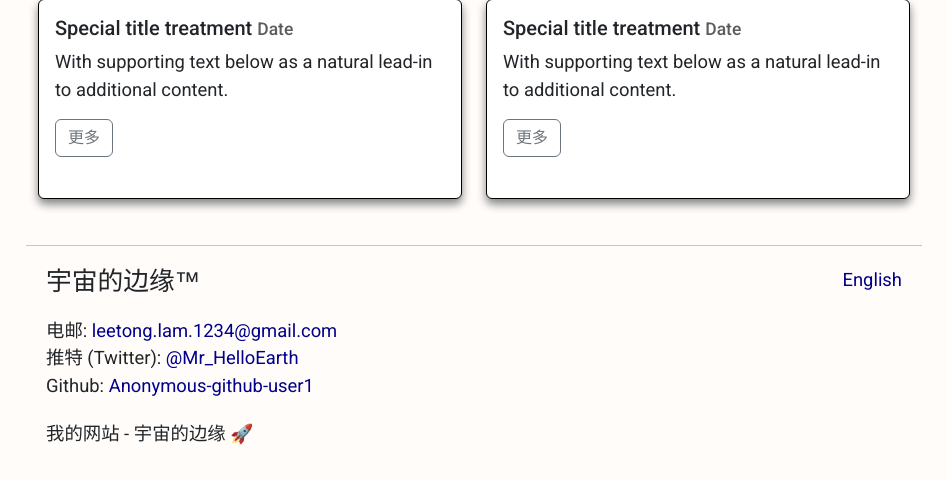
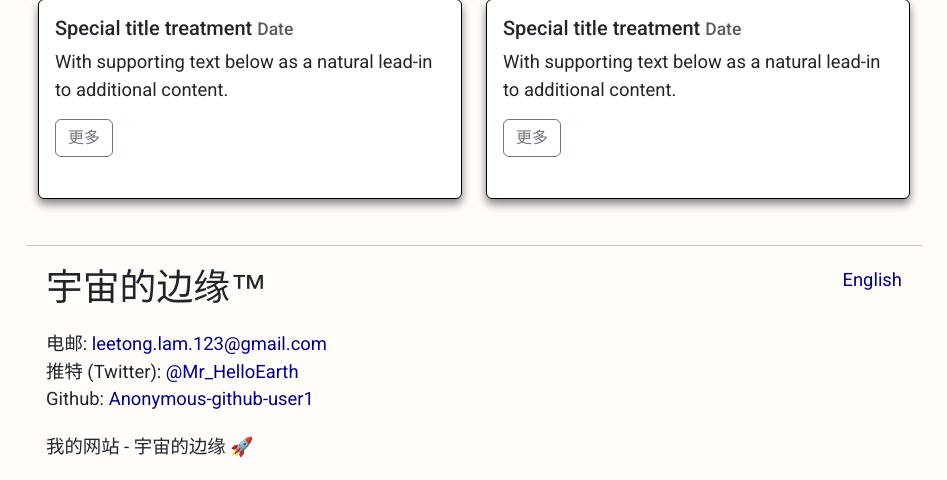
Before and after one commit to Anonymous-github-user1/TheEdgeOfTheUniverse.github.io, a Flask app: page /cn in a window 1280 px wide. Shown: the part 948-1428 px from the top of the page, without its empty margins (166-1113 px from the left). Before the commit the page ends 1393 px from the top, so only its background shows below. Run offline with Flask 2, Linux system fonts and the light colour scheme; some web fonts are replaced.

Commit message:
small changes

```diff
--- a/blog_website/static/main.css
+++ b/blog_website/static/main.css
@@ -89,6 +89,10 @@ h1, h2 {
     font-size: 140%;
 }
 
+.larger {
+    font-size: 200% !important;
+}
+
 .title {
     font-size: 50px;
 }
--- a/blog_website/templates/ai_gallery.html
+++ b/blog_website/templates/ai_gallery.html
@@ -5,6 +5,9 @@
 <div class="margin20 ptext varcolor">
   <p>Some of my favorite AI image generations. From <a class="plink" target="_blank" rel="noopener noreferrer" href="https://openai.com/dall-e-2/">DALL-E 2</a> and <a class="plink" target="_blank" rel="noopener noreferrer" href="https://midjourney.com/home/">Midjourney</a></p>
 
+  <p>(Midjourney) Prompt: a minimalist vector logo for a blog website that is related to tech and science, retro-futuristic, minimalism, white background, png (edited with Pixelmator Pro)</p>
+  <img src="{{url_for('static', filename='aiart/universe logo with background.png')}}" class="rounded mx-auto d-block margin20 img-fluid" alt="AI generated art by Midjourney with the prompt of: a minimalist vector logo for a blog website that is related to tech and science, retro-futuristic, minimalism, white background, png">
+  <hr>
   <p>(Midjourney) Prompt: dystopia by Simon Stalenhag</p>
   <img src="{{url_for('static', filename='aiart/1.png')}}" class="rounded mx-auto d-block margin20 img-fluid" alt="AI generated art by Midjourney with the prompt of: dystopia by Simon Stalenhag">
   <hr>
@@ -34,7 +37,4 @@
   <hr>
   <p>(Midjourney) Prompt: a post-apocalyptic city with nature grown everywhere, a robot standing in the middle, photorealistic, 4k, HDR, sci-fi, futuristic, unreal engine, creative</p>
   <img src="{{url_for('static', filename='aiart/10.png')}}" class="rounded mx-auto d-block margin20 img-fluid" alt="AI generated art by Midjourney with the prompt of: a post-apocalyptic city with nature grown everywhere, a robot standing in the middle, photorealistic, 4k, HDR, sci-fi, futuristic, unreal engine, creative">
-  <hr>
-  <p>Feel free to send me some of your generations though my email. I might put them in the Gallery.</p>
-
 {% endblock %}
--- a/blog_website/templates/chinese/ai_gallery_cn.html
+++ b/blog_website/templates/chinese/ai_gallery_cn.html
@@ -5,6 +5,9 @@
 <div class="margin20 ptext varcolor">
   <p>我最喜欢的一些 AI 生成的图像。 来自 <a class="plink" target="_blank" rel="noopener noreferrer" href="https://openai.com/dall-e-2/">DALL-E 2</a> 和 <a class="plink" target="_blank" rel="noopener noreferrer" href="https://midjourney.com/home/">Midjourney</a></p>
 
+  <p>(Midjourney) 图片要求: a minimalist vector logo for a blog website that is related to tech and science, retro-futuristic, minimalism, white background, png (用了 Pixelmator Pro 来编辑) (与科技、复古未来主义、极简主义、白色背景、PNG相关的博客网站的极简主义矢量Logo)</p>
+  <img src="{{url_for('static', filename='aiart/universe logo with background.png')}}" class="rounded mx-auto d-block margin20 img-fluid" alt="AI generated art by Midjourney with the prompt of: a minimalist vector logo for a blog website that is related to tech and science, retro-futuristic, minimalism, white background, png">
+  <hr>
   <p>(Midjourney) 图片要求: dystopia by Simon Stalenhag (Simon Stalenhag 的反乌托邦)</p>
   <img src="{{url_for('static', filename='aiart/1.png')}}" class="rounded mx-auto d-block margin20 img-fluid" alt="人工智能 Midjourney 生成艺术作品，提示如下: dystopia by Simon Stalenhag">
   <hr>
@@ -34,6 +37,4 @@
   <hr>
   <p>(Midjourney) 图片要求: a post-apocalyptic city with nature grown everywhere, a robot standing in the middle, photorealistic, 4k, HDR, sci-fi, futuristic, unreal engine, creative (后世界末日的城市，到处都是大自然，一个机器人站在中间，逼真，4k，HDR，科幻，未来派，虚幻引擎，创意)</p>
   <img src="{{url_for('static', filename='aiart/10.png')}}" class="rounded mx-auto d-block margin20 img-fluid" alt="人工智能通过 Midjourney 生成艺术作品，提示如下: post-apocalyptic city with nature grown everywhere, a robot standing in the middle, photorealistic, 4k, HDR, sci-fi, futuristic, unreal engine, creative">
-  <hr>
-  <p>可以通过我的电子邮件将你们的创造发给我。我可能会把它们放在画廊里。</p>
 {% endblock %}
--- a/blog_website/templates/chinese/layout_cn.html
+++ b/blog_website/templates/chinese/layout_cn.html
@@ -36,9 +36,9 @@
     <hr>
     <div>
       <a class="language nodeclink plink lan-margin" href="{{ url_for('home') }}">English</a>
-      <h2 class="cntitle">宇宙的边缘™</h2>
+      <h2 class="cntitle larger">宇宙的边缘™</h2>
       <span class="margin_contact">电邮:</span>
-      <a href="mailto:leetong.lam.1234@gmail.com" class="nodeclink plink">leetong.lam.1234@gmail.com</a>
+      <a href="mailto:leetong.lam.123@gmail.com" class="nodeclink plink">leetong.lam.123@gmail.com</a>
     </div>
 
     <div>
--- a/blog_website/templates/layout.html
+++ b/blog_website/templates/layout.html
@@ -38,7 +38,7 @@
     <a class="language nodeclink plink lan-margin" href="{{ url_for('home_cn') }}">中文</a>
     <h2 class="unbounded">The Edge of the Universe™</h2>
     <span class="margin_contact">Email:</span>
-    <a href="mailto:leetong.lam.1234@gmail.com" class="nodeclink plink">leetong.lam.1234@gmail.com</a>
+    <a href="mailto:leetong.lam.123@gmail.com" class="nodeclink plink">leetong.lam.123@gmail.com</a>
   </div>
 
   <div>
```
Also changed, not shown: blog_website/static/Icon.png, blog_website/static/aiart/universe logo with background.png (added), 3 other files.
